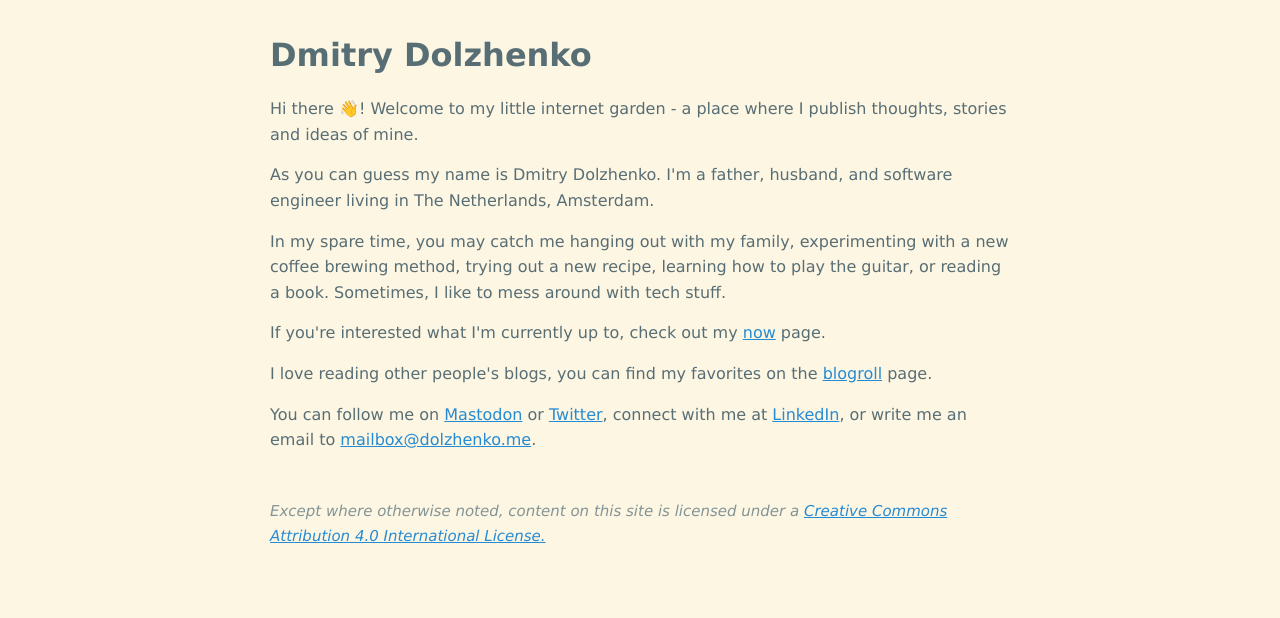
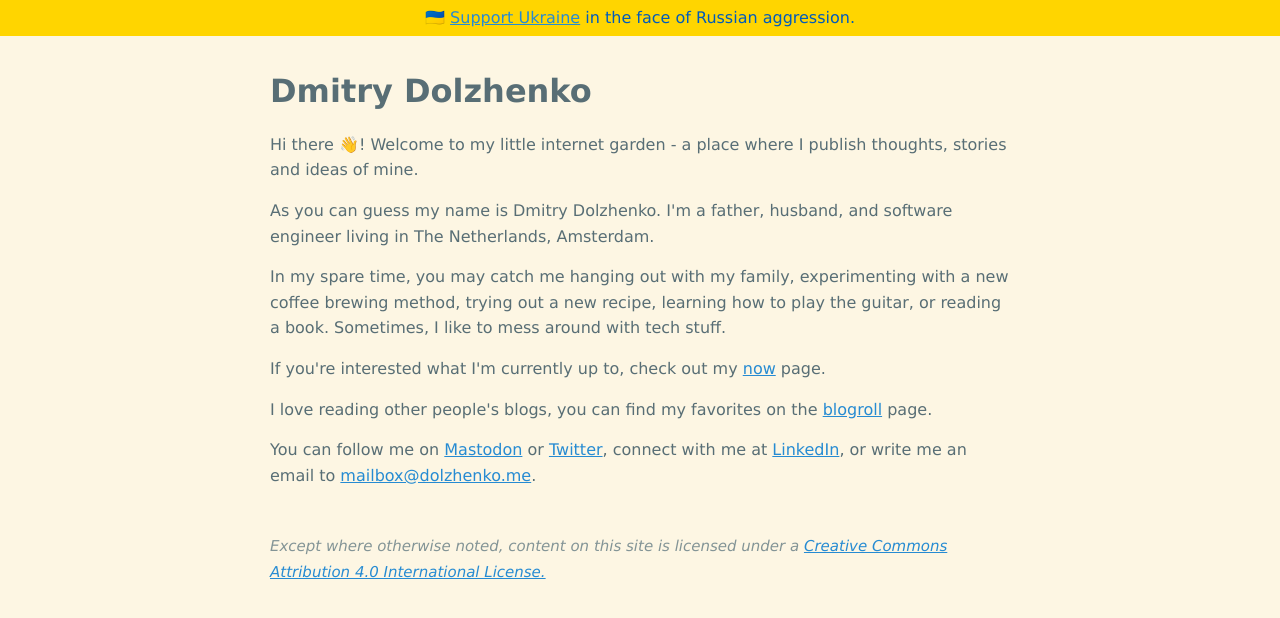
Before and after one commit to dsdolzhenko/dolzhenko.me, an Eleventy site: page index.md in a window 1280 px wide. Built offline with nearby package versions, Linux system fonts and the light colour scheme; Eleventy itself is replaced by a stand-in of ours; files that its build step writes are made by us from their sources.

Commit message:
Support Ukraine

```diff
--- a/_includes/layout.liquid
+++ b/_includes/layout.liquid
@@ -20,6 +20,10 @@
         <link rel="alternate" type="application/rss+xml" title="Dmitry Dolzhenko" href="{{ site.feed.path }}" />
     </head>
     <body>
+        <div class="ukraine-banner">
+            🇺🇦 <a href="https://standforukraine.com">Support Ukraine</a> in the face of Russian aggression.
+        </div>
+
         <main class="page-content" aria-label="Content">
             <div class="wrapper">
                 {{ content }}
--- a/assets/css/main.css
+++ b/assets/css/main.css
@@ -77,3 +77,5 @@ pre > code { border: 0; padding-right: 0; padding-left: 0; }
 @media screen and (max-width: 800px) { .post-content h3 { font-size: 16px; } }
 .post-content h4 { font-size: 16px; }
 @media screen and (max-width: 800px) { .post-content h4 { font-size: 16px; } }
+
+.ukraine-banner { text-align: center; color: #005bbb; background-color: #ffd500; padding: 5px; }
```
